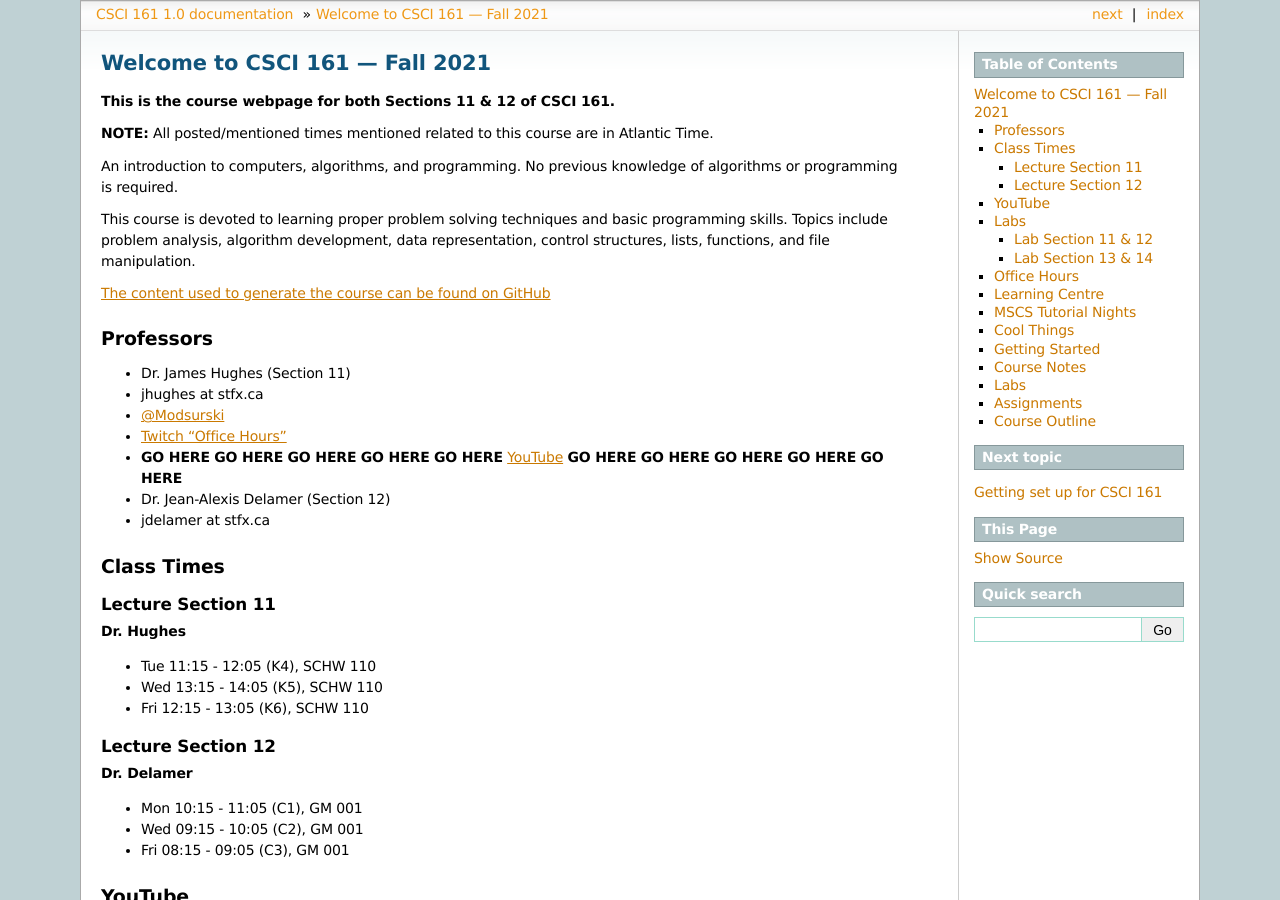
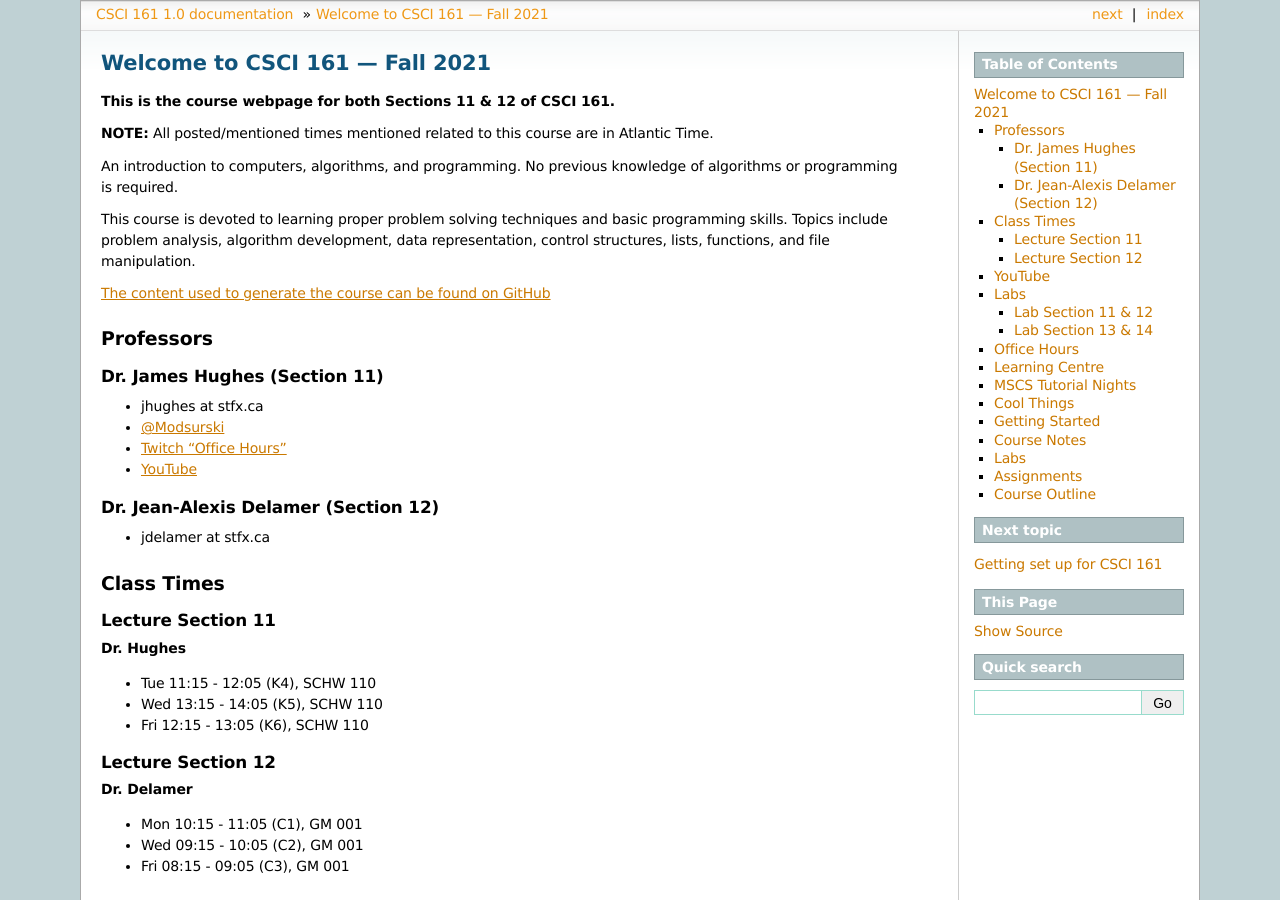
Before and after one commit to jameshughes89/cs101, a Sphinx documentation site: the page built from source/index.rst, in a window 1280 px wide and 900 px high. Built offline with Sphinx 7.4.7, drawn with Linux system fonts in a browser that asks for light colours.

Commit message:
:lipstick: Clean up prof part of index page (#58)

```diff
--- a/source/index.rst
+++ b/source/index.rst
@@ -22,13 +22,18 @@ This course is devoted to learning proper problem solving techniques and basic p
 Professors
 ==========
 
-* Dr. James Hughes (Section 11)
+Dr. James Hughes (Section 11)
+-----------------------------
+
 * jhughes at stfx.ca
 * `@Modsurski <https://twitter.com/Modsurski>`_
 * `Twitch "Office Hours" <https://www.twitch.tv/conlabx>`_
-* **GO HERE** **GO HERE** **GO HERE** **GO HERE** **GO HERE** `YouTube <https://www.youtube.com/channel/UCIruexBZJaawh_9WF_vjTPg>`_ **GO HERE** **GO HERE** **GO HERE** **GO HERE** **GO HERE**
+* `YouTube <https://www.youtube.com/channel/UCIruexBZJaawh_9WF_vjTPg>`_
 
-* Dr. Jean-Alexis Delamer (Section 12)
+
+Dr. Jean-Alexis Delamer (Section 12)
+------------------------------------
+
 * jdelamer at stfx.ca
 
 
```
